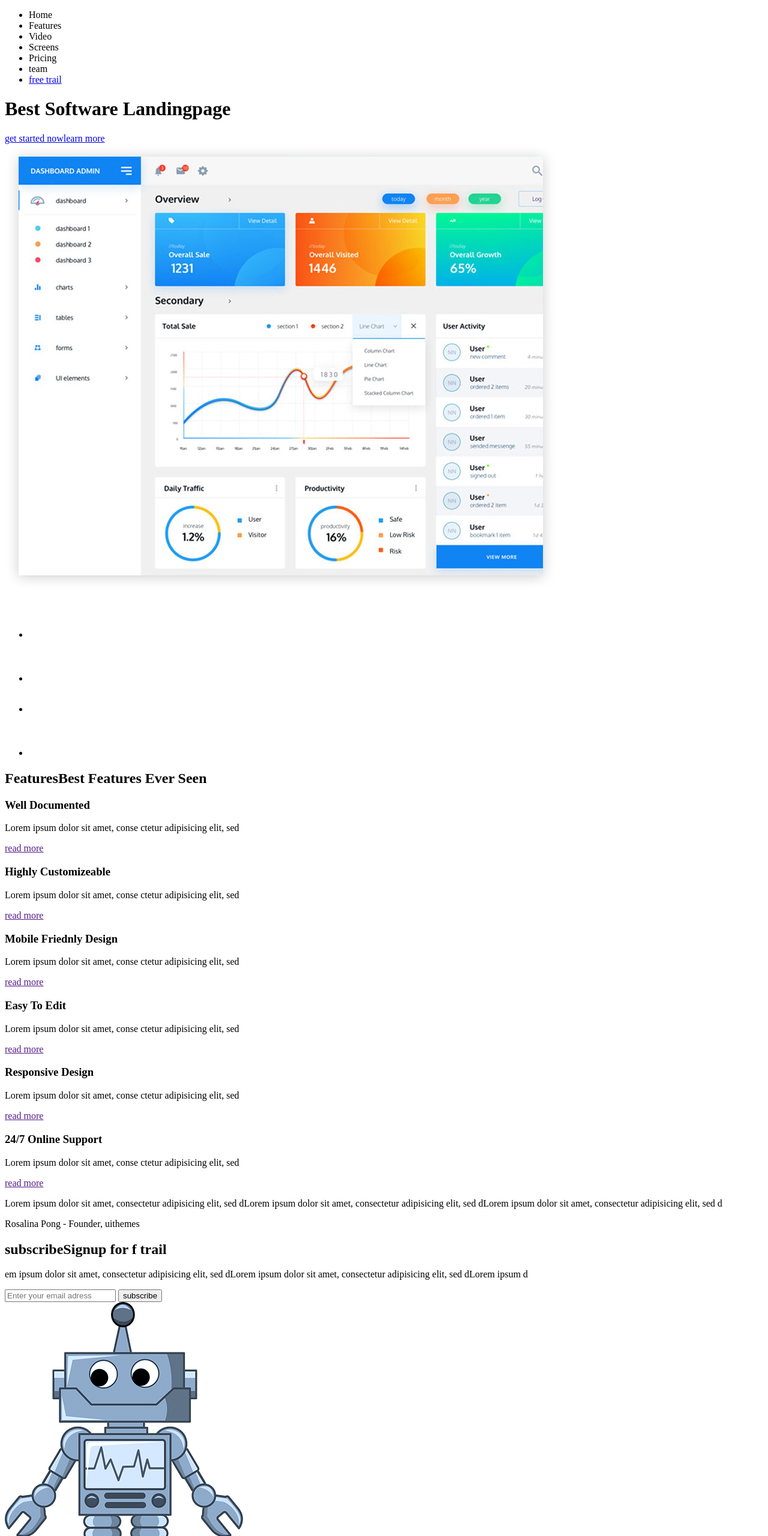
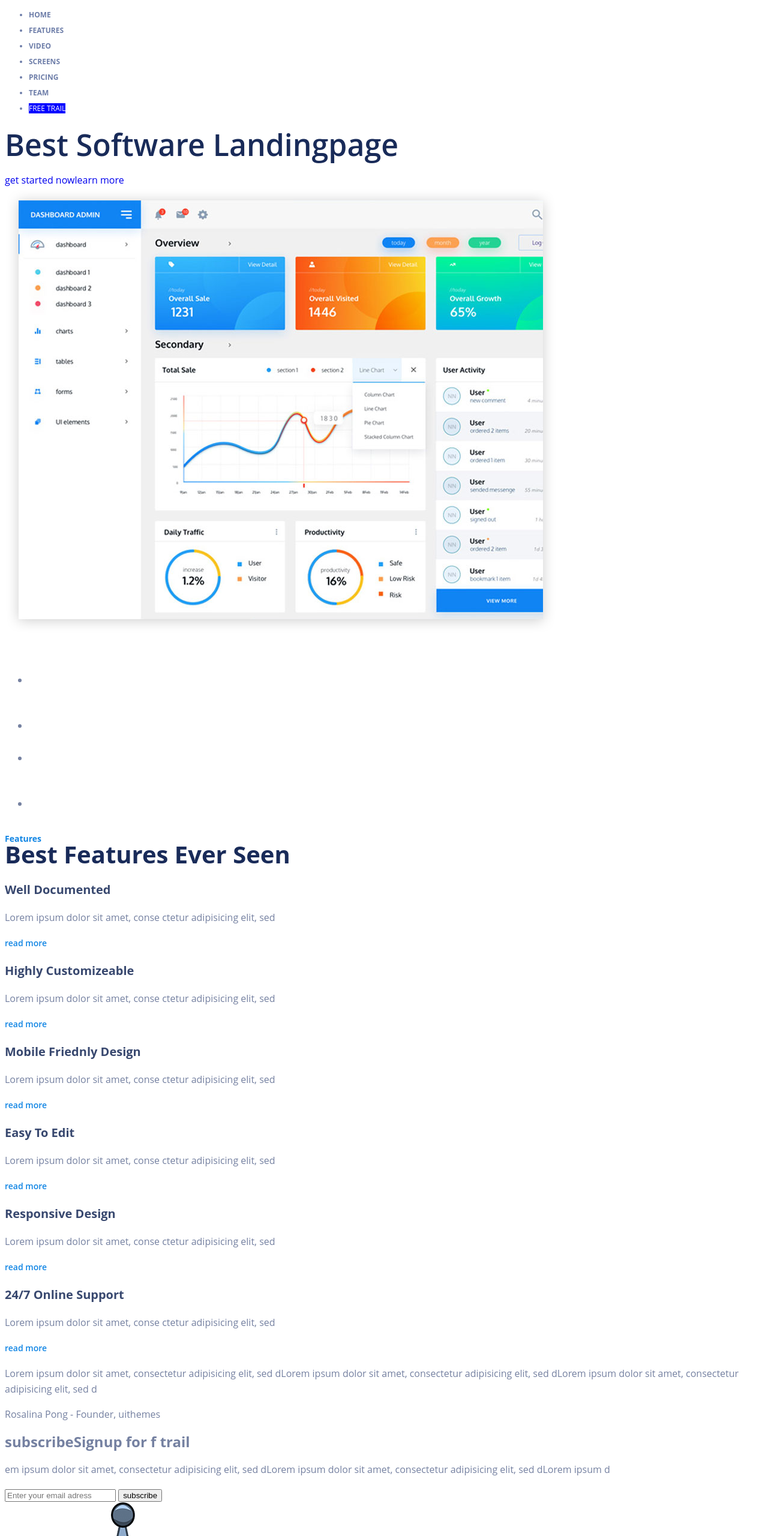
Before and after one commit to PavelNeiman/limpon, a plain HTML site: page index.html in a window 1280 px wide. Shown: the top 2560 px of the page at 60% size. Drawn offline with Linux system fonts and the light colour scheme.

Commit message:
lesson 004

```diff
--- a/index.html
+++ b/index.html
@@ -6,21 +6,22 @@
     <meta name="viewport" content="width=device-width, initial-scale=1.0">
     <meta http-equiv="X-UA-Compatible" content="ie=edge">
     <title>Document</title>
+    <link rel="stylesheet" href="main.css">
 </head>
 
 <body>
 
-    <div>
+    <div class="page-header">
         <div class="wrapper">
             <div class="logo"></div>
-            <ul id="navHeader">
+            <ul class="nav">
                 <li>Home</li>
                 <li>Features</li>
                 <li>Video</li>
                 <li>Screens</li>
                 <li>Pricing</li>
                 <li>team</li>
-                <li><a href="#">free trail</a></li>
+                <li><a href="#" class="btn-free">free trail</a></li>
             </ul>
 
             <h1>Best Software  Landingpage</h1>
@@ -30,7 +31,7 @@
 
     </div>
 
-    <div>
+    <div class="page-company">
         <ul>
             <li><img src="img/ulolgo1.png" alt="logo"></li>
             <li><img src="img/ulogo2.png" alt="logo"></li>
@@ -40,46 +41,46 @@
 
     </div>
 
-    <div>
-        <div class="wrapper">
+    <div class="page-grid">
+        <div class="grid">
             <div><h2><span>Features</span>Best Features Ever Seen</h2></div>
 
-            <div class="features">
+            <div class="grid-item">
                 <div class="icon"></div>
                 <h3>Well Documented</h3>
                 <p>Lorem ipsum dolor sit amet, conse ctetur adipisicing elit, sed</p>
                 <a href="">read more</a>
             </div>
 
-            <div class="features">
+            <div class="grid-item">
                 <div class="icon"></div>
                 <h3>Highly Customizeable</h3>
                 <p>Lorem ipsum dolor sit amet, conse ctetur adipisicing elit, sed </p>
                 <a href="">read more</a>
             </div>
 
-            <div class="features">
+            <div class="grid-item">
                 <div class="icon"></div>
                 <h3>Mobile Friednly Design</h3>
                 <p>Lorem ipsum dolor sit amet, conse ctetur adipisicing elit, sed </p>
                 <a href="">read more</a>
             </div>
 
-            <div class="features">
+            <div class="grid-item">
                 <div class="icon"></div>
                 <h3>Easy To Edit</h3>
                 <p>Lorem ipsum dolor sit amet, conse ctetur adipisicing elit, sed </p>
                 <a href="">read more</a>
             </div>
 
-            <div class="features">
+            <div class="grid-item">
                 <div class="icon"></div>
                 <h3>Responsive Design</h3>
                 <p>Lorem ipsum dolor sit amet, conse ctetur adipisicing elit, sed </p>
                 <a href="">read more</a>
             </div>
 
-            <div class="features">
+            <div class="grid-item">
                 <div class="icon"></div>
                 <h3>24/7 Online Support</h3>
                 <p>Lorem ipsum dolor sit amet, conse ctetur adipisicing elit, sed </p>
@@ -94,7 +95,7 @@
         </div>
     </div>
 
-    <div>
+    <div class="page-subscribe">
         <div>
             <div>
                 <h2><span>subscribe</span>Signup for f trail</h2>
@@ -106,7 +107,7 @@
         </div>
     </div>
 
-    <div>
+    <div class="page-softwere">
         <div class="icon"></div>
         <h2></h2>
         <dl>
@@ -117,7 +118,7 @@
         </dl>
     </div>
 
-    <div>
+    <div class="page-stat">
         <div>
             <h2><span>fun facts</span>Some fun facts about dashboard</h2>
             <ul>
@@ -129,7 +130,7 @@
         </div>
     </div>
 
-    <div>
+    <div class="page-app">
         <div>
             <div><h2>meet with future Landingpage</h2>
                 <p>Lorem ipsum dolor sit amet consectetur, adipisicing elit. Voluptatum nemo animi, magnam, mollitia id libero minima neque sit hic debitis labore obcaecati earum blanditiis architecto numquam laborum eligendi, excepturi expedita.</p>
@@ -143,6 +144,43 @@
         </div>
     </div>
 
+    <!-- Limpon Is Suitable For Anytype LandingPage -->
+    <div class="page-analytics">
+        <div class="wrapper">
+            <div class="img"><img src="img/block8.png" alt=""></div>
+            <div class="textarea">
+                <div></div>
+                <h2>Limpon Is Suitable For Anytype LandingPage</h2>
+                <p>Lorem ipsum dolor sit amet, consectetur adipisicing elit. Saepe corrupti nobis quis numquam fugit expedita laborum, incidunt asperiores tenetur perferendis tempore. Itaque corrupti id aliquid?</p>
+                <a href="#">get started now</a>
+            </div>
+        </div>
+    </div>
+
+
+    <!-- Easy To Etid & Very Easily Control -->
+
+    <div>
+        <div class="wrapper">
+
+            <div class="textarea">
+                <div></div>
+                <h2>Easy To Etid & Very Easily Control</h2>
+                <p>Lorem ipsum dolor sit amet, consectetur adipisicing elit. Saepe corrupti nobis quis numquam fugit expedita laborum, incidunt asperiores tenetur perferendis tempore. Itaque corrupti id aliquid?</p>
+                <a href="#">Learn more</a>
+            </div>
+            <div class="img"><img src="img/block9.png" alt=""></div>
+        </div>
+    </div>
+
+    <div class="page-screen">
+        <h2><span>screen preview</span>Screenshot With Details</h2>
+        <img src="" alt="">
+    </div>
+
+
+
+
 </body>
 
 </html>
--- a/main.css
+++ b/main.css
@@ -0,0 +1,55 @@
+body{
+    font-family: 'Open Sans', 'sans-serif';
+    color: #7581a1;
+    font-size: 16px;
+    line-height: 26px;
+}
+
+a{
+text-decoration: none;
+}
+
+h1{
+    font-size: 50px;
+    font-weight: 600;
+    color: #192b59;
+
+}
+
+.nav{
+    font-size: 12px;
+    color: #6e7ea9;
+    text-transform: uppercase;
+    font-weight: bold;
+}
+
+.btn-free{
+    color: #fff;
+    font-weight: 400;
+    background-color: blue;
+}
+
+.grid h2{
+    font-size: 40px;
+    color: #192b59;
+    font-weight: 700;
+}
+
+.grid h2 span{
+    font-size: 14px;
+    color: #1085e4;
+    display: block;
+}
+
+.grid-item h3{
+    font-size: 20px;
+    color: #38486f;
+    font-weight: bold;
+
+}
+
+.grid-item a{
+    font-size: 14px;
+    color: #1085e4;
+    font-weight: 600;
+}
```
Also changed, not shown: img/block8.png (added), img/block9.png (added), img/logo8-9.png (added).
